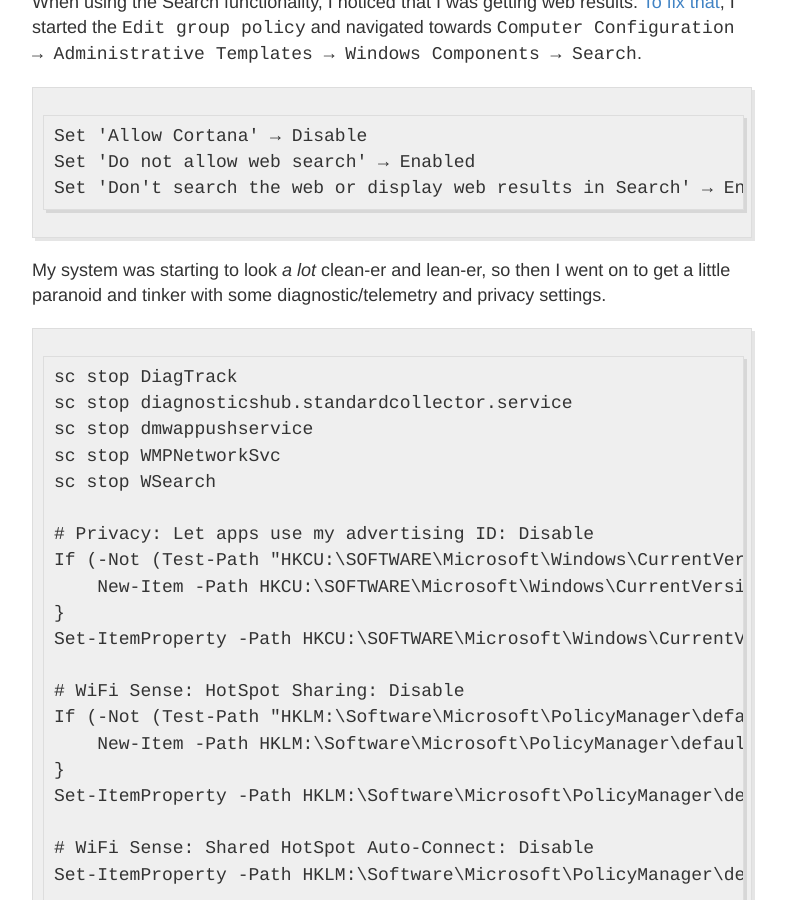
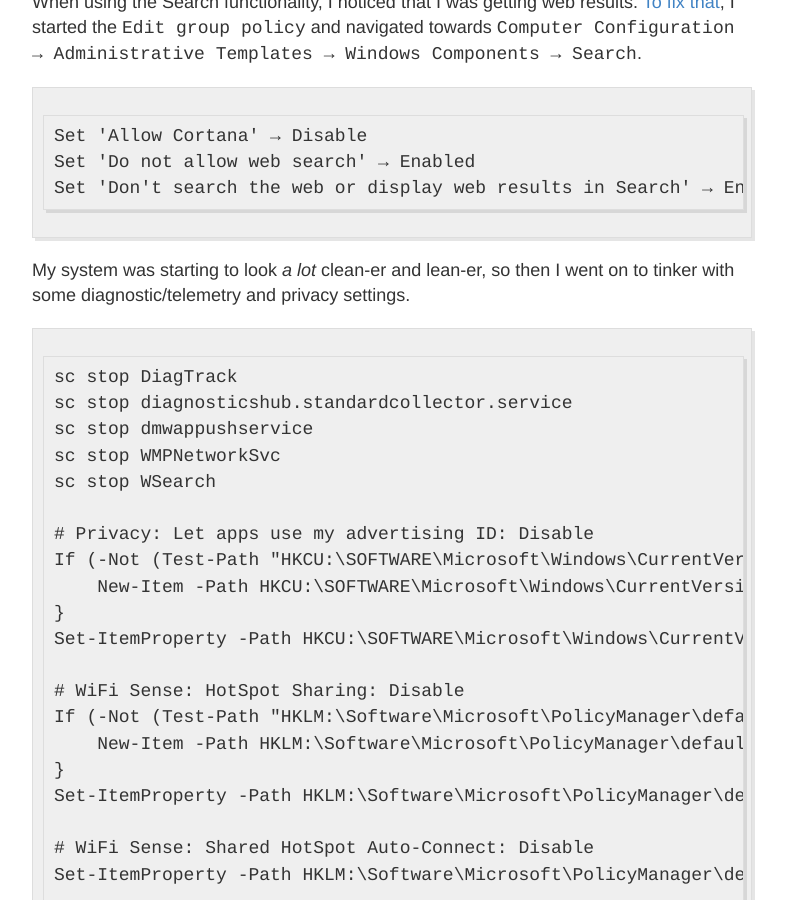
Before and after one commit to tpaschalis/tpaschalis.github.io, a Jekyll site: the page built from _posts/2018-04-23-win-10-box.markdown, in a window 1280 px wide and 900 px high, scrolled down 4160 px. Shown: the whole window, without its empty margins (248-1034 px from the left). Built offline with Jekyll 4.4.1, drawn with Linux system fonts in a browser that asks for light colours; some of the changed text lies outside the part shown.

Commit message:
Update 2018-04-23-win-10-box.markdown

````diff
--- a/_posts/2018-04-23-win-10-box.markdown
+++ b/_posts/2018-04-23-win-10-box.markdown
@@ -123,7 +123,7 @@ Set 'Do not allow web search' → Enabled
 Set 'Don't search the web or display web results in Search' → Enabled
 ```
 
-My system was starting to look *a lot* clean-er and lean-er, so then I went on to get a little paranoid and tinker with some diagnostic/telemetry and privacy settings.
+My system was starting to look *a lot* clean-er and lean-er, so then I went on to tinker with some diagnostic/telemetry and privacy settings.
 
 ```
 sc stop DiagTrack
@@ -167,7 +167,7 @@ HKEY_LOCAL_MACHINE\SOFTWARE\Wow6432Node\Microsoft\Windows\CurrentVersion\Explore
 ```
 * Changed date/time settings to sensible iso-compatible formats.
 * I wanted File Explorer to start on "This PC", so I opened File Explorer and went to `View → Options → Change folder and Search Options → Open File Explorer to`. I also checked to see the file extensions.
-
+* Start Menu bar belongs on the left hand side.
 
 # A good thing.
 One of the things I want to try, is to use Windows increasingly from the command line. Powershell is a brand-new type of shell that I'm going to fiddle with, so that made me double happy!
````
Also changed, not shown: other parts of _posts/2018-04-23-win-10-box.markdown (+1 -1 lines).
